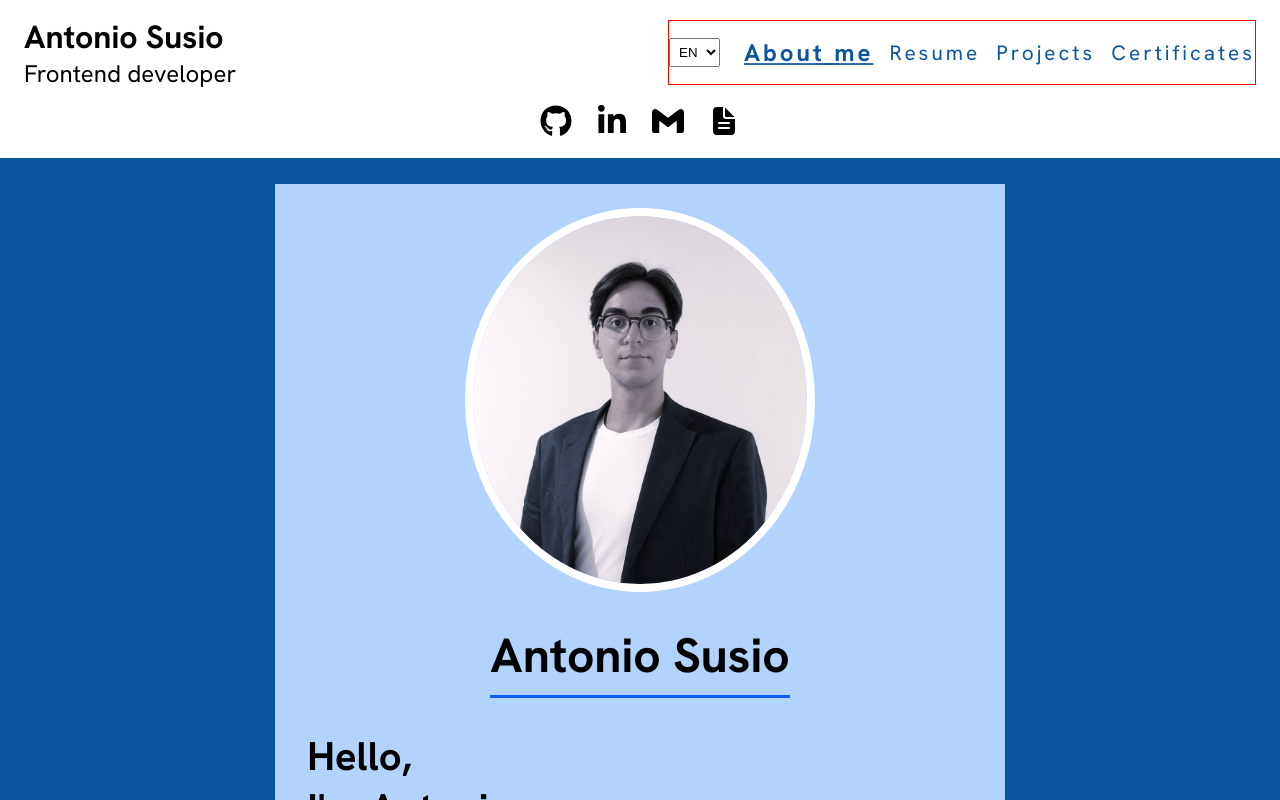
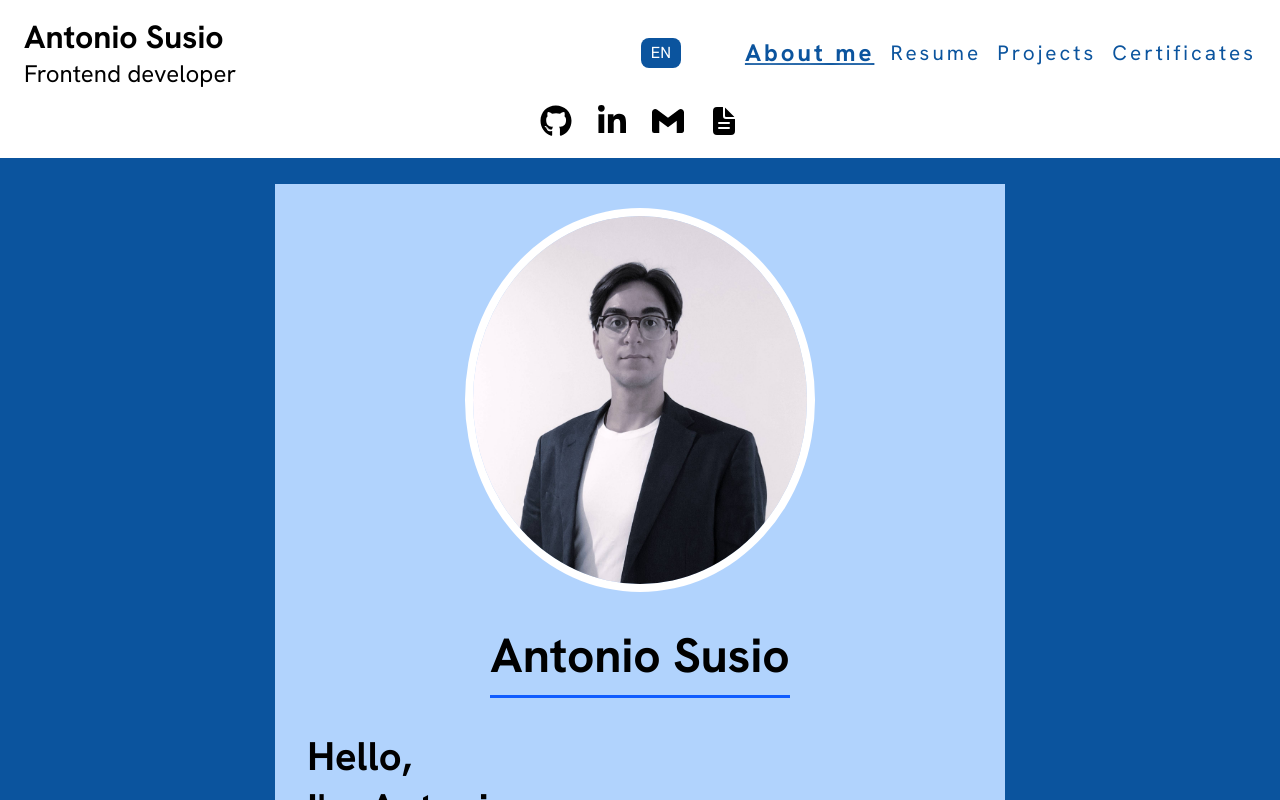
Before and after one commit to AntonioSusio/my-portfolio, a React (Vite) app: page / in a window 1280 px wide. Shown: the top 800 px of the page. Built offline with nearby package versions, Linux system fonts and the light colour scheme.

Commit message:
Implemented select language icon

```diff
--- a/src/index.css
+++ b/src/index.css
@@ -31,6 +31,7 @@ body {
 .email-paragraph,
 .footer-text,
 .scrimba-link,
+.select-language-menu
 .technologies-paragraph,
 .technology,
 .project-link,
@@ -216,13 +217,20 @@ ul {
 }
 
 .header-right-div {
-  border: 1px solid red;
-  gap: 1.5rem;
+  gap: 0.5rem;
 }
 
 .select-language-menu {
-  padding: 0.3rem;
+  all: unset;
+  display: flex;
+  align-items: center;
+  background-color: var(--secondary-color);
+  color: var(--primary-color);
   margin: auto;
+  text-align: center;
+  width: 40px;
+  height: 30px;
+  border-radius: 8px;
 }
 
 .open-menu-button {
@@ -582,6 +590,10 @@ ul {
     width: 70%;
   }
 
+  .header-right-div {
+    gap: 4rem;
+  }
+
   .main-section {
     flex-direction: row;
     align-items: center;
```
